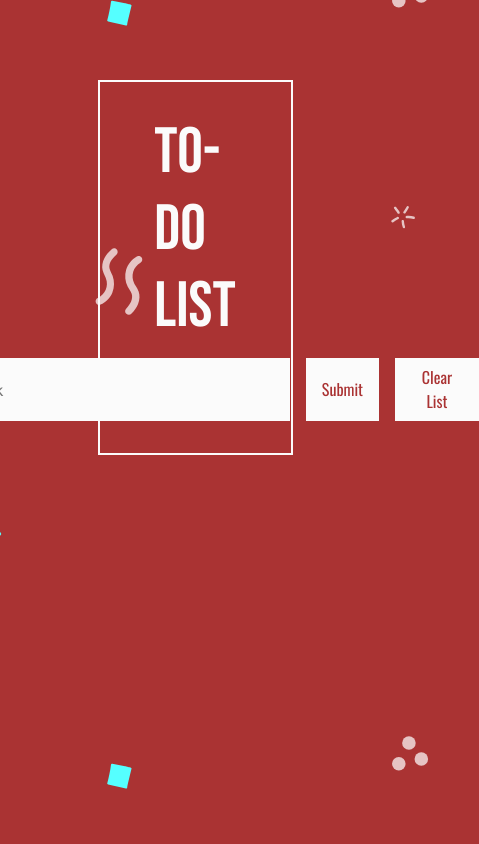
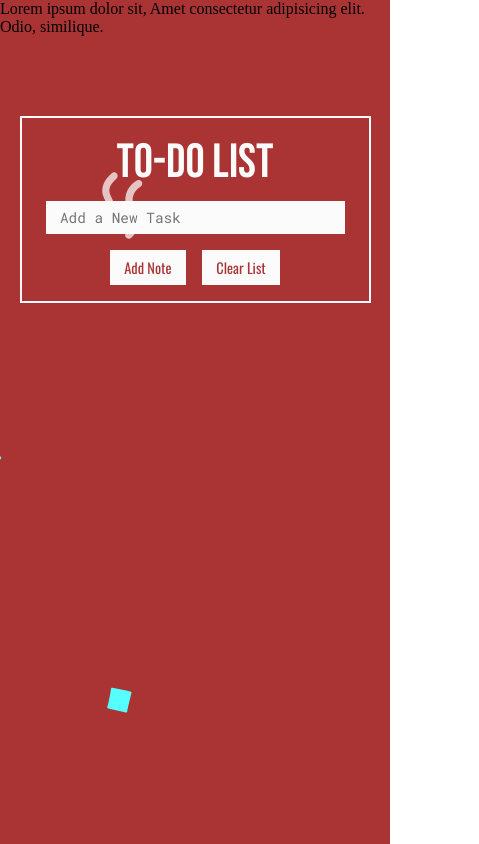
Before and after one commit to airdgo/To-Do-List, a plain HTML site: page index.html in a window 390 px wide. Shown: the whole page, 479 px wide, since content can reach past the window. Drawn offline with nearby package versions, Linux system fonts and the light colour scheme.

Commit message:
added readme and made the website mobile ressponsive

```diff
--- a/index.html
+++ b/index.html
@@ -10,16 +10,20 @@
     <script src="script.js" defer></script>
     <title>To Do App</title>
 </head>
+Lorem ipsum dolor sit, Amet consectetur adipisicing elit. Odio, similique.
 
 <body>
     <div class="list-container">
         <div class="list-wraper">
             <h1>To-Do List</h1>
             <form data-form class="form">
-                <input data-input class="add-item" placeholder="New Task" type="text">
-                <input data-submit class="submit" type="submit" value="Submit">
-                <button data-clear-list class="clear-list">Clear List</button>
-                <p id="form-control" class="form-control">Input can not be empty!</p>
+                <input data-input class="add-item" placeholder="Add a New Task" type="text">
+                <div class="form-buttons">
+                    <input data-submit class="submit" type="submit" value="Add Note">
+                    <button data-clear-list class="clear-list">Clear List</button>
+                    <p id="form-control" class="form-control">Input can not be empty!</p>
+                </div>
+
             </form>
         </div>
         <div class="list-output">
--- a/script.js
+++ b/script.js
@@ -16,7 +16,7 @@ let LIST = [],
 // Get items from local storage
 let data = localStorage.getItem("TODO");
 
-// check if data is not empty
+// Check if data is not empty
 if (data) {
     LIST = JSON.parse(data);
     id = LIST.length; // set the id to the last one in the list
@@ -82,6 +82,8 @@ const completeToDo = (element) => {
 const removeToDo = (element) => {
     element.parentNode.parentNode.removeChild(element.parentNode);
     LIST[element.id].trash = true;
+    console.log(element);
+
 };
 
 // Target items created dynamically
--- a/style.css
+++ b/style.css
@@ -39,7 +39,7 @@ body {
 
 .list-container {
     max-width: 50rem;
-    width: 50%;
+    width: 90%;
 }
 
 .add-item {
@@ -48,12 +48,15 @@ body {
     background-color: #fbfbfb;
     border: none;
     outline: none;
-    width: 25rem;
+    width: 80%;
+    max-width: 25rem;
     padding: .5em 1em;
 }
 
 .form {
     display: flex;
+    justify-content: center;
+    width: 100%;
 }
 
 .submit, .clear-list {
@@ -64,6 +67,7 @@ body {
     border: none;
     cursor: pointer;
     padding: .47em 1em;
+    white-space: nowrap;
 }
 
 .submit {
@@ -142,4 +146,50 @@ ol {
 
 .list-item-paragraph.lineThrough {
     text-decoration: line-through;
+    opacity: .7;
 }
+
+.form-buttons {
+    display: flex;
+
+}
+
+@media (max-width: 650px) {
+    .form {
+        align-items: center;
+        flex-direction: column;
+    }
+
+    .add-item {
+        width: 100%;
+    }
+
+    .submit, .clear-list {
+        margin: 1rem .5rem 0 .5rem;
+    }
+
+    .list-wraper {
+        padding: 2rem 2rem;
+    }
+}
+
+@media (max-width: 500px) {
+    .list-wraper h1 {
+        font-size: 3rem;
+    }
+    .list-wraper {
+        padding: 1rem 1.5rem;
+    }
+    .add-item,
+    .submit,
+    .clear-list,
+    .list-item-paragraph {
+        font-size: .9rem;
+    }
+    .checkbox {
+        font-size: 1.7rem;
+    }
+    .remove-button {
+        font-size: 1rem;
+    }
+}
```
Also changed, not shown: Mobile-screenshot.png (added), PC-screenshot.png (added), 1 other file.
